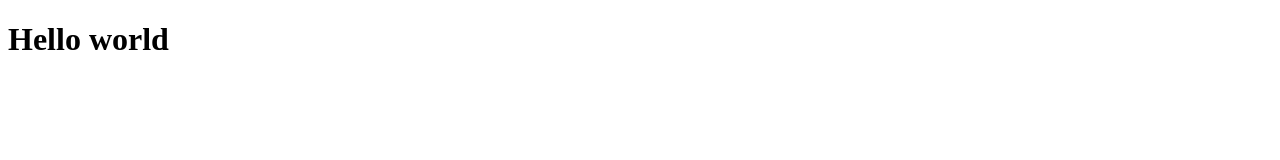
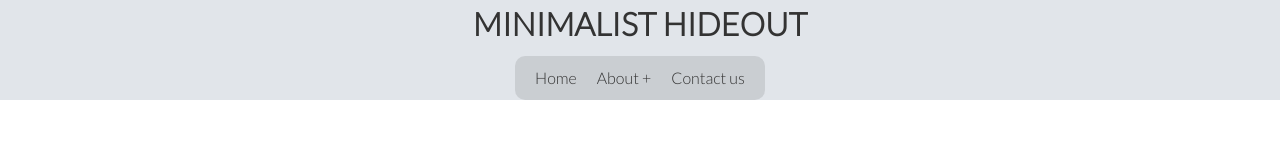
Before and after one commit to Roxana-L/personal-blog-website, a plain HTML site: page index.html in a window 1280 px wide. Drawn offline with Linux system fonts and the light colour scheme.

Commit message:
Added navbar and basic styling

```diff
--- a/css/homepage.css
+++ b/css/homepage.css
@@ -0,0 +1,58 @@
+/* Mobile First */
+.wrapper {
+  display: grid;
+  height: 90vh;
+  grid-template-rows: repeat(4, 1fr);
+  grid-template-areas:
+    "navbar"
+    "content"
+    "main"
+    "footer";
+}
+/* Navbar */
+.navbar {
+  grid-area: navbar;
+  background-color: #e1e5ea;
+  height: 100px;
+}
+.navbar ul {
+  display: flex;
+  padding: 10px;
+  background-color: rgba(0, 0, 0, 0.1);
+  border-radius: 10px;
+}
+.navbar a {
+  padding: 10px;
+  margin: 0 5pxs;
+}
+.navbar a {
+  border-bottom: 2px var(--dark-grey);
+}
+.container {
+  max-width: 1100px;
+  margin: 0 auto;
+  overflow: auto;
+  padding: 0 40px;
+}
+.navbar .flex {
+  justify-content: space-between;
+  flex-direction: column;
+}
+.flex {
+  display: flex;
+  justify-content: center;
+  align-items: center;
+  height: 100%;
+}
+/* Content */
+.content {
+  grid-area: content;
+}
+/* Main */
+.main {
+  grid-area: main;
+}
+/* Footer */
+.footer {
+  grid-area: footer;
+}
--- a/css/style.css
+++ b/css/style.css
@@ -0,0 +1,22 @@
+:root {
+  --light-pink: #faf3f3;
+  --light-grey: #e1e5ea;
+  --dark-grey: #333;
+}
+* {
+  box-sizing: border-box;
+  padding: 0;
+  margin: 0;
+}
+body {
+  font-family: "Lato", sans-serif;
+  color: var(--dark-grey);
+  line-height: 1.5;
+}
+ul {
+  list-style-type: none;
+}
+a {
+  text-decoration: none;
+  color: var(--dark-grey);
+}
--- a/index.html
+++ b/index.html
@@ -4,8 +4,40 @@
     <meta charset="UTF-8" />
     <meta name="viewport" content="width=device-width, initial-scale=1.0" />
     <title>Homepage</title>
+    <link rel="stylesheet" href="css/style.css" />
+    <link rel="stylesheet" href="css/homepage.css" />
+    <script
+      src="https://kit.fontawesome.com/3ae51e5ee0.js"
+      crossorigin="anonymous"
+    ></script>
+    <link rel="preconnect" href="https://fonts.googleapis.com" />
+    <link rel="preconnect" href="https://fonts.gstatic.com" crossorigin />
+    <link
+      href="https://fonts.googleapis.com/css2?family=Lato:wght@300&display=swap"
+      rel="stylesheet"
+    />
   </head>
   <body>
-    <h1>Hello world</h1>
+    <div class="wrapper">
+      <!--Navbar-->
+      <div class="navbar">
+        <div class="container flex">
+          <h1>MINIMALIST HIDEOUT</h1>
+          <nav>
+            <ul>
+              <li><a href="index.html">Home</a></li>
+              <li><a href="about.html">About +</a></li>
+              <li><a href="#">Contact us</a></li>
+            </ul>
+          </nav>
+        </div>
+      </div>
+      <!--Content-->
+      <div class="content"></div>
+      <!--Main-->
+      <div class="main"></div>
+      <!--Footer-->
+      <div class="footer"></div>
+    </div>
   </body>
 </html>
```
